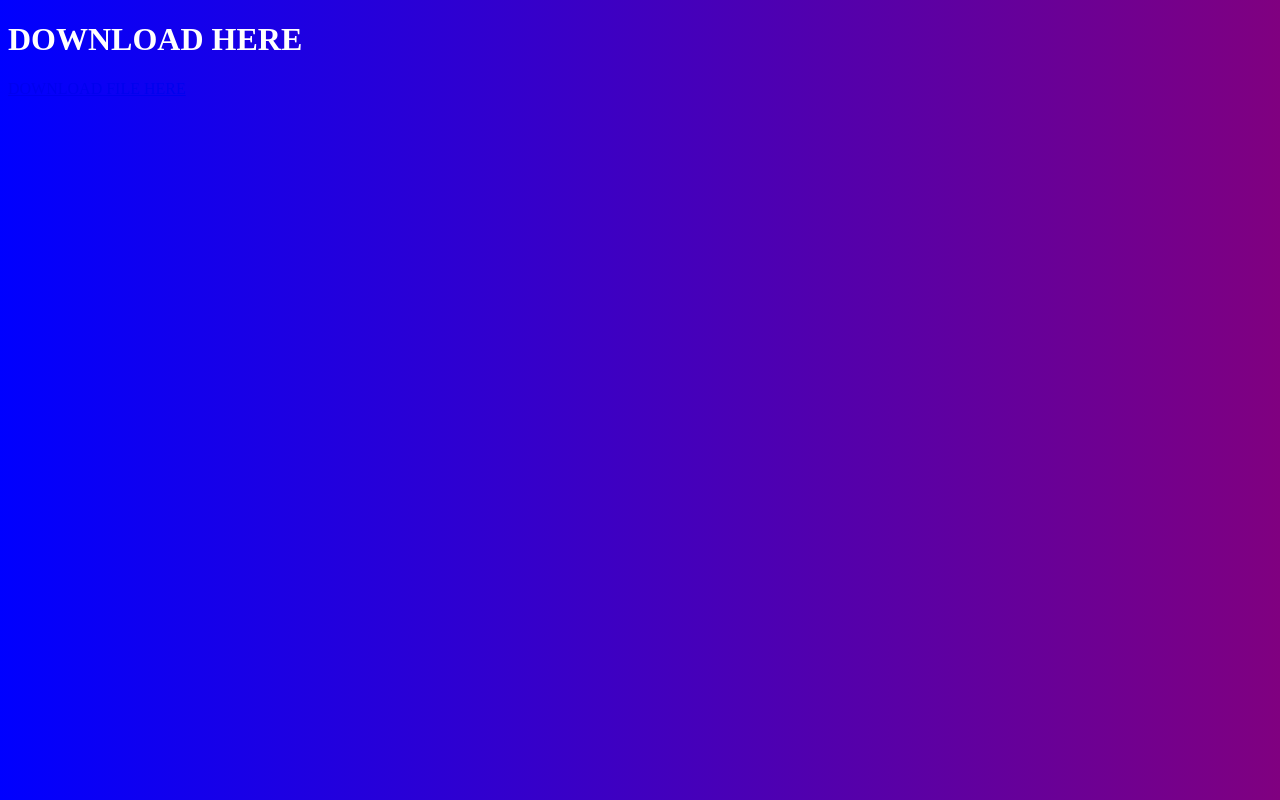
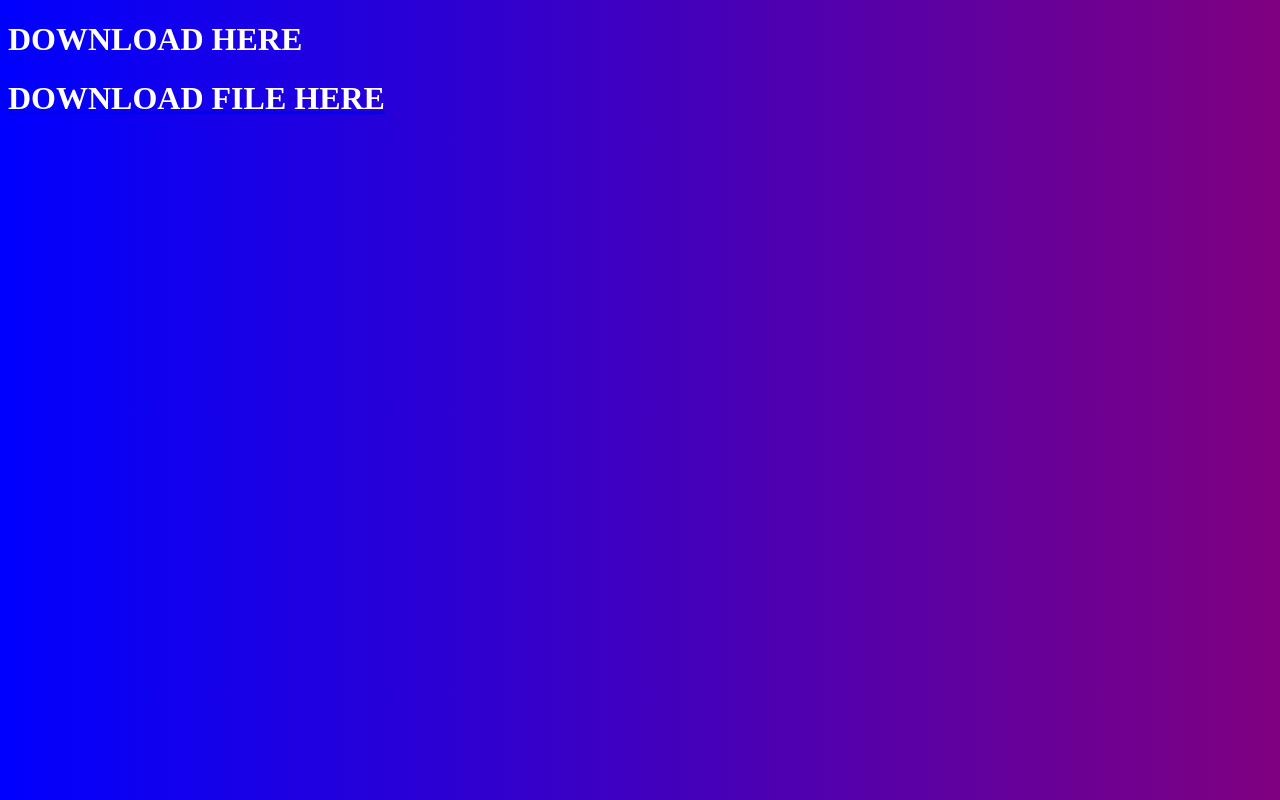
Before and after one commit to MakerChannel/leckanaw, a plain HTML site: page download/flag.html in a window 1280 px wide. Drawn offline with Linux system fonts and the light colour scheme.

Commit message:
Update flag.html

```diff
--- a/download/flag.html
+++ b/download/flag.html
@@ -6,8 +6,8 @@
   </head>
   <body>
     <h1 class="title_text">DOWNLOAD HERE</h1>
-    <a clas="flag flag_text" href="https://leckanaw.netlify.app/downloads/flag">
-      DOWNLOAD FILE HERE
+    <a clas="flag" href="https://leckanaw.netlify.app/downloads/flag">
+      <h1 class="flag_text">DOWNLOAD FILE HERE</h1>
     </a>
   </bdoy>
 </html>
```
